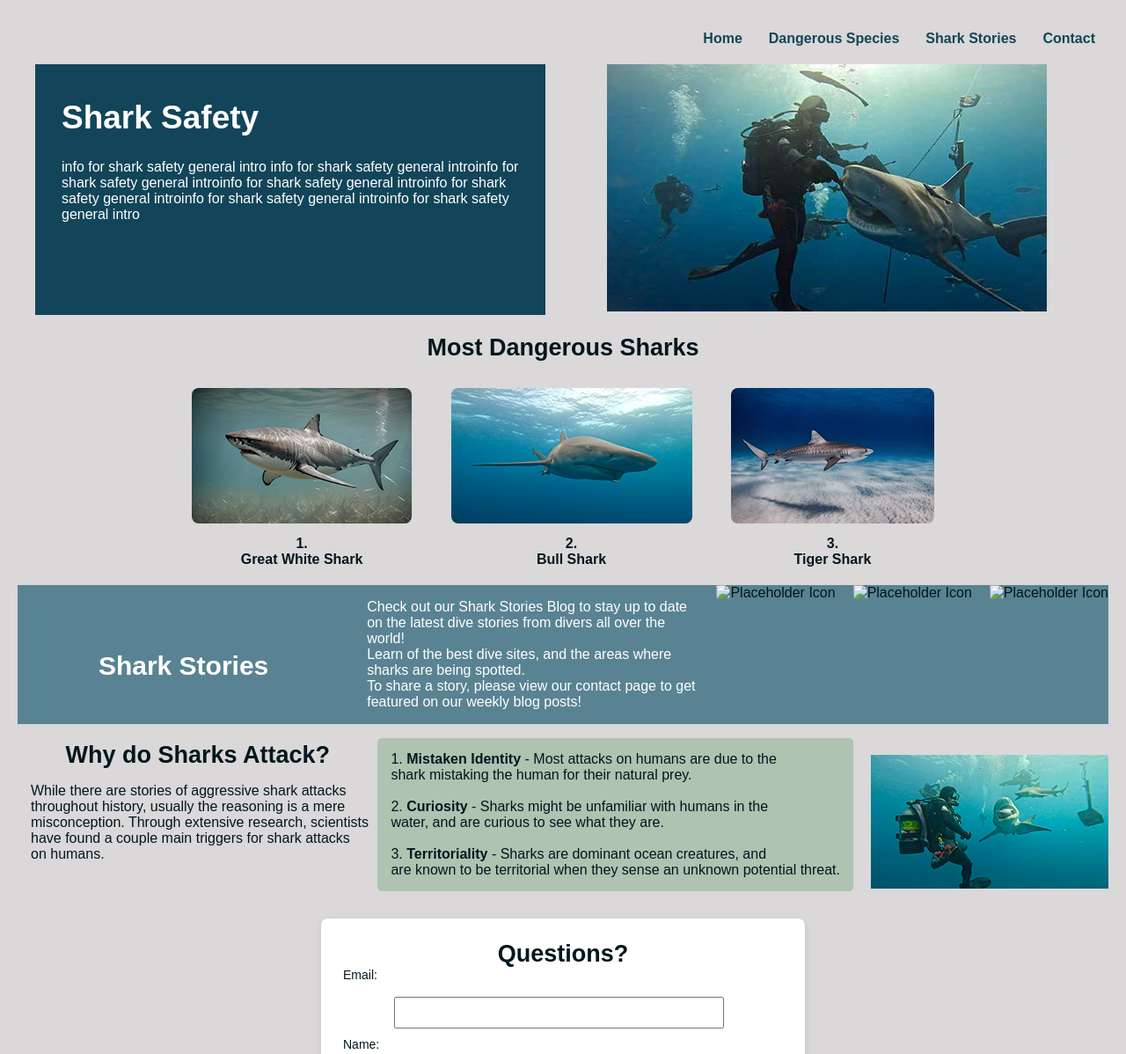
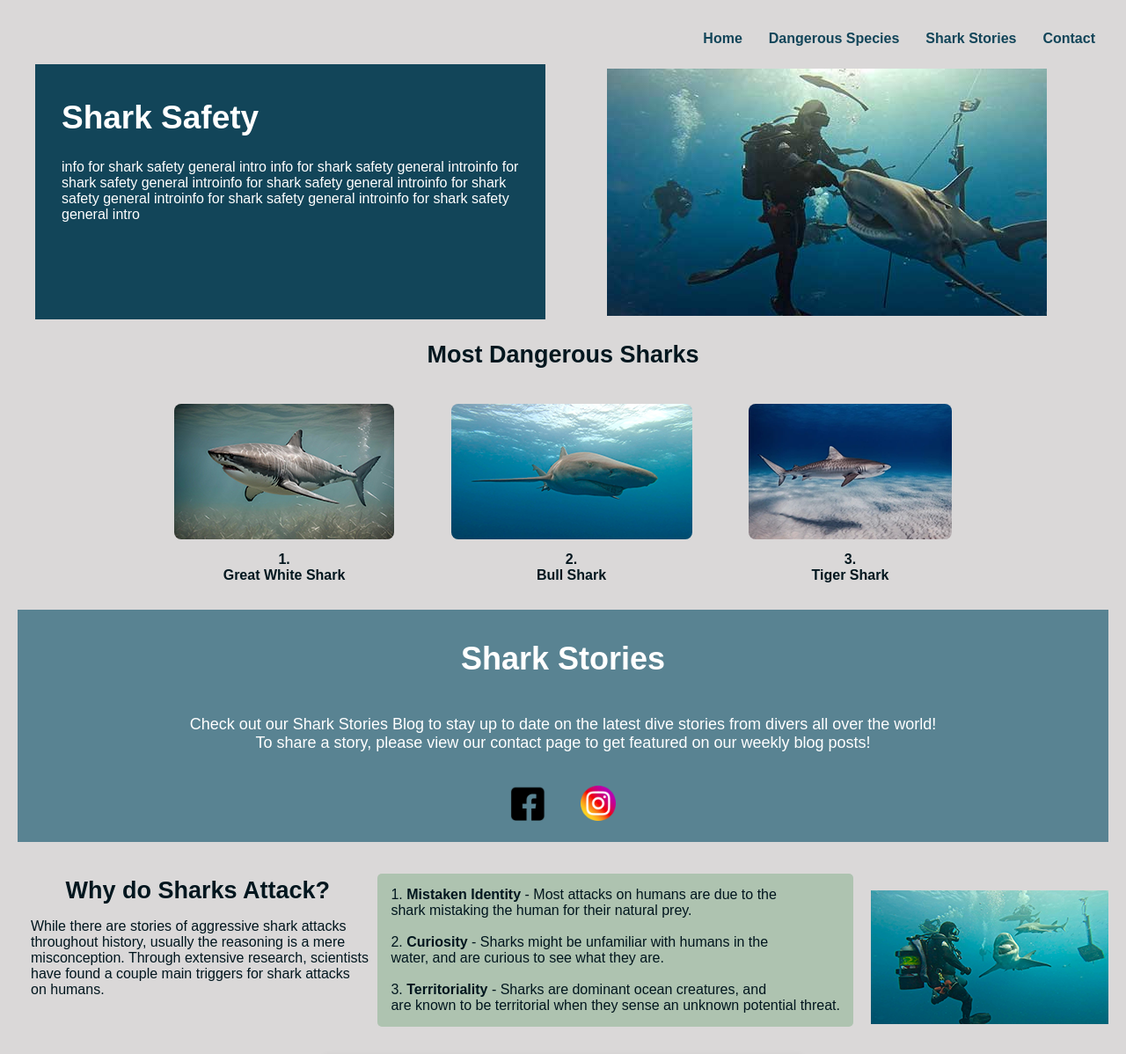
Before and after one commit to autumnsroundy/wdd131, a plain HTML site: page project/sharksite.html in a window 1280 px wide. Shown: the top 1198 px of the page at 88% size. Drawn offline with Linux system fonts and the light colour scheme; a web font is replaced by a local one.

Commit message:
site home for now

```diff
--- a/project/sharksite.html
+++ b/project/sharksite.html
@@ -45,16 +45,19 @@
                     <figcaption>3.<br>Tiger Shark</figcaption>
                 </figure>
             </div>
-            </div>
-            <div class="sharkstories">
+            <section class="sharkstories">
                 <h3>Shark Stories</h3>
                 <p> Check out our Shark Stories Blog to stay up to date on the latest dive stories from divers all over the world! <br>
-                Learn of the best dive sites, and the areas where sharks are being spotted. <br>
                 To share a story, please view our contact page to get featured on our weekly blog posts! </p>
-                <img src="img/socialicon.jpg" alt="Placeholder Icon">
-                <img src="img/socialicon.jpg" alt="Placeholder Icon">
-                <img src="img/socialicon.jpg" alt="Placeholder Icon">
-            </div>
+                <div class="social">
+                    <a href="https://www.facebook.com">
+                        <img src="images/facebook.png" alt="Facebook Logo" class="logo">
+                    </a>
+                    <a href="https://www.instagram.com">
+                        <img src="images/instagram.png" alt="Instagram Logo" class="logo">
+                    </a>
+                </div>
+            </section>
             <section class="why">
                 <div class="why-one">
                     <h4>Why do Sharks Attack?</h4>
--- a/project/styles/sharksite.css
+++ b/project/styles/sharksite.css
@@ -82,10 +82,12 @@ body {
     height: auto;
     max-width: 600px;            /*limit image size*/
     text-align: center;          /* Center the image */
-    flex: 2;                    /*image takes up 2nd and 3rd columns*/
+    flex: 2;
+    margin-top: 5px;
 }
 .dangerousspecies h2 {
     font-size: 27px;
+    margin-top: 25px;
     margin-bottom: 10px;
 }
 .dangerousspecies {
@@ -93,7 +95,7 @@ body {
 }
 figure {
     display: inline-block;
-    margin: 20px;
+    margin: 30px;
     text-align: center;
 }
 figure img {
@@ -115,26 +117,39 @@ figcaption span {
 }
 .sharkstories {
     display: flex;
+    flex-direction: column;  /* Stack the content vertically */
     background-color: var(--light-blue);
+    align-items: center;     /* Center the items horizontally */
     gap: 20px;
+    padding: 20px;
+}
 
-}
 .sharkstories h3 {
     color: var(--white);
-    font-size: 30px;
-    justify-content: center;
-    display: flex;
-    flex: 1;
-    margin-top: 75px;
+    font-size: 36px;
+    margin-top: 15px;
+    margin-bottom: 5px;
 }
 .sharkstories p {
+    font-size: 18px;
     color: var(--white);
+    text-align: center;  /* Center text */
+}
+.social {
     display: flex;
-    flex: 1;
+    gap: 40px;            /* Space between icons */
+    justify-content: center;  /* Center the icons horizontally */
+    align-items: center;     /* Center the icons vertically */
 }
+.logo {
+    width: 40px;
+    height: auto;
+}
+
 .why {
     display: flex;
     justify-content: space-between;
+    margin-top: 20px;
 }
 .why-one {
     display: flex;
```
Also changed, not shown: project/images/facebook.png (added), project/images/instagram.png (added), 3 other files.
